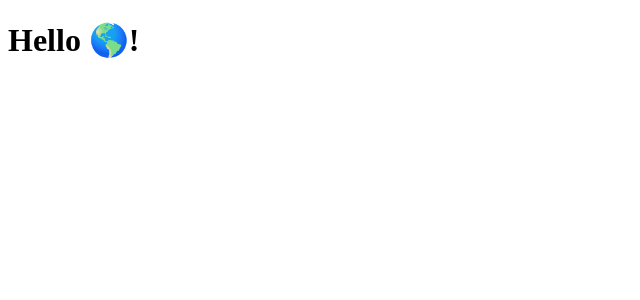
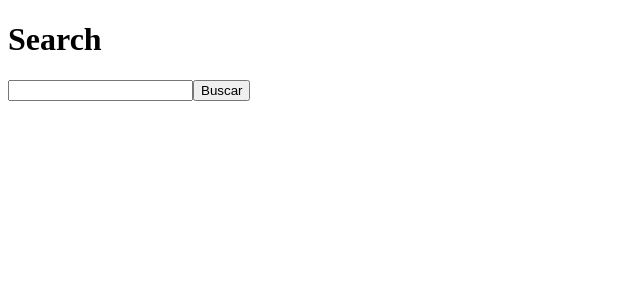
Before and after one commit to Joseane-Guedes/perfreact, a Next.js app: page / in a window 1280 px wide. Shown: the top 300 px of the page, without its empty margins (0-640 px from the left). Built offline with nearby package versions, Linux system fonts and the light colour scheme.

Commit message:
Initial components

```diff
--- /dev/null
+++ b/components/ProductItem.tsx
@@ -0,0 +1,16 @@
+interface ProductItemProps {
+  product: {
+    id: number;
+    price: number;
+    title: string;
+  };
+}
+
+export function ProductItem({ product }: ProductItemProps ) {
+    return (
+        <div>
+            {product.title} - <strong>{product.price}</strong>
+        </div>
+    )
+
+}
--- /dev/null
+++ b/components/SearchResults.tsx
@@ -0,0 +1,29 @@
+/* eslint-disable react/jsx-key */
+import { ProductItem } from "./ProductItem";
+
+    interface SearchResultsProps {
+        results: Array<{
+          id: number;
+          price: number;
+          title: string;
+        }>
+}
+
+export function SearchResults ({results}: SearchResultsProps) {
+    return (
+        <div>
+            {results.map((product) => {
+                return (
+                    <ProductItem product={product} />
+                );
+            })}
+
+        </div>
+    )
+}
+
+/**
+ * 1. Criar nova versão do componente;
+ * 2. Comparar com a versão anterior;
+ * 3. Se ha alterações, vai atualizar o que alterou;
+ */
--- a/package.json
+++ b/package.json
@@ -6,7 +6,7 @@
     "dev": "next dev",
     "build": "next build",
     "start": "next start",
-    "lint": "next lint"
+    "server": "json-server -d 750 -w -p 3333 ./server.js"
   },
   "dependencies": {
     "next": "11.1.2",
@@ -18,6 +18,7 @@
     "@types/react": "^17.0.25",
     "eslint": "7.32.0",
     "eslint-config-next": "11.1.2",
+    "json-server": "^0.16.3",
     "typescript": "^4.4.3"
   }
 }
--- a/pages/index.tsx
+++ b/pages/index.tsx
@@ -1,4 +1,38 @@
+import react, { FormEvent, useState } from "react"
+import { SearchResults } from "../components/SearchResults";
+
 export default function Home() {
+  const [search, setSearch] = useState("");
+  const [results, setResults] = useState([]);
+
+  async function handleSearch(event: FormEvent) {
+    event.preventDefault();
+
+    if (!search.trim()) {
+      return;
+    }
+
+    const response = await  fetch(`http://localhost:3333/products?q=${search}`);
+    const data = await response.json();
+
+    setResults(data);
+  }
+
+
   return (
-    <h1>Hello 🌎! </h1>
-  )}
+    <div>
+      <h1>Search</h1>
+
+      <form onSubmit={handleSearch}>
+        <input
+          type="text"
+          value={search}
+          onChange={(e) => setSearch(e.target.value)}
+        />
+        <button type="submit">Buscar</button>
+      </form>
+
+      <SearchResults results={results} />
+    </div>
+  );
+}
```
Also changed, not shown: server.js (added, +15 -0 lines), 1 other file (tests, documents, lock files or other folders).
